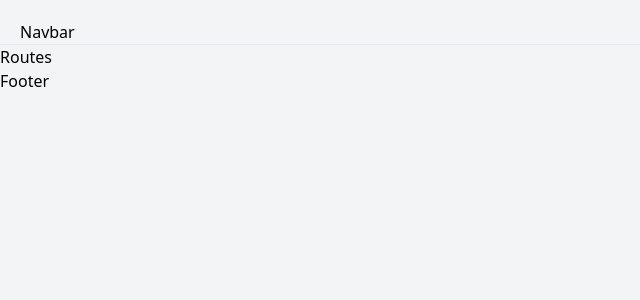
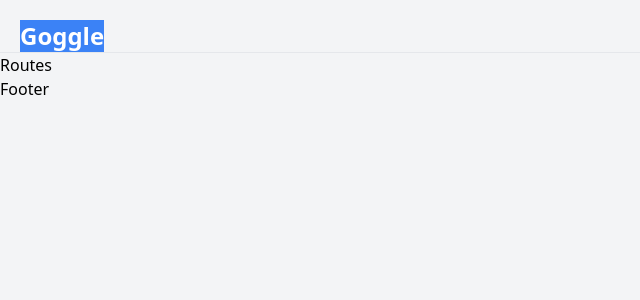
Before and after one commit to deepeshyadavrd/google-clone, a React (Create React App) app: page / in a window 1280 px wide. Shown: the top 300 px of the page, without its empty margins (0-640 px from the left). Built offline with nearby package versions, Linux system fonts and the light colour scheme.

Commit message:
css updated for navbar

```diff
--- a/package.json
+++ b/package.json
@@ -9,7 +9,11 @@
     "@testing-library/user-event": "^13.5.0",
     "react": "^18.3.1",
     "react-dom": "^18.3.1",
+    "react-loader-spinner": "^6.1.6",
+    "react-player": "^2.16.0",
+    "react-router-dom": "^6.26.1",
     "react-scripts": "5.0.1",
+    "use-debounce": "^10.0.3",
     "web-vitals": "^2.1.4"
   },
   "scripts": {
--- a/src/components/Navbar.jsx
+++ b/src/components/Navbar.jsx
@@ -1,9 +1,16 @@
-import React from 'react'
+import React from 'react';
+import { Link } from 'react-router-dom';
 
 const Navbar = () => {
   return (
     <div className='p-5 pb-0 flex flex-wrap sm:justify-between justify-center items-center border-b dark:border-gray-700 border-gray-200'>
-        <h1>Navbar</h1>
+      <div className='flex justify-betweenitems-center space-x-5 w-screen'>
+        <Link to="/">
+          <p className='text-2xl bg-blue-500 font-bold text-white'>
+            Goggle
+          </p>
+        </Link>
+      </div>
     </div>
   )
 }
--- a/src/index.js
+++ b/src/index.js
@@ -1,7 +1,13 @@
 import React from "react";
 import { createRoot } from 'react-dom/client';
+import { BrowserRouter as Router,Link } from "react-router-dom";
+
 import App from "./App";
 import "./index.css";
 
 const root = createRoot(document.getElementById('root'));
-root.render(<App  />);
+root.render(
+    <Router>
+        <App  />
+    </Router>
+);
```
Also changed, not shown: 1 other file (tests, documents, lock files or other folders).
